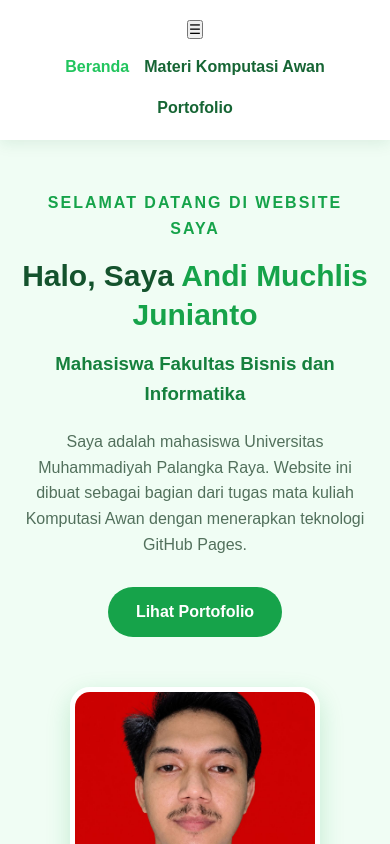
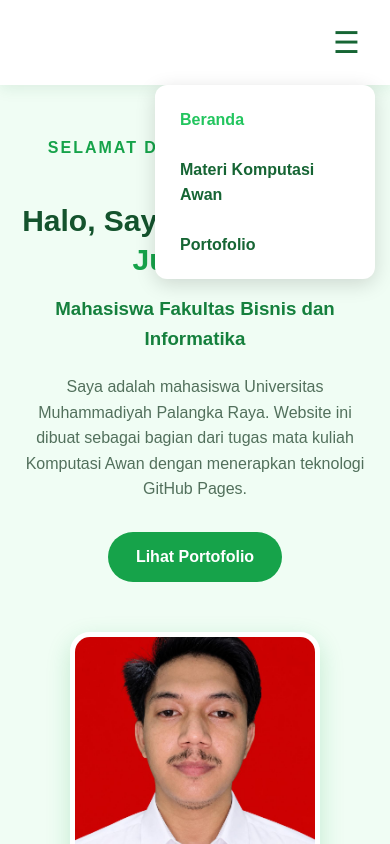
Before and after one commit to andimuchlisjunianto/tugas3-cloud-23.53.027627, a plain HTML site: page index.html in a window 390 px wide. Both pictures are taken after a click on the button "Buka menu". Shown: the top 844 px of the page. Drawn offline with Linux system fonts and the light colour scheme.

Commit message:
Update style.css

```diff
--- a/assets/css/style.css
+++ b/assets/css/style.css
@@ -333,3 +333,53 @@ footer {
         padding: 35px 6%;
     }
 }
+
+/* MENU HAMBURGER */
+.menu-toggle {
+    display: none;
+    background: none;
+    border: none;
+    color: #166534;
+    font-size: 30px;
+    cursor: pointer;
+    padding: 5px 10px;
+}
+
+/* TAMPILAN MENU DI HP */
+@media (max-width: 768px) {
+
+    .navbar {
+        position: relative;
+        flex-direction: row;
+        justify-content: flex-end;
+        align-items: center;
+    }
+
+    .menu-toggle {
+        display: block;
+    }
+
+    .navbar ul {
+        display: none;
+        position: absolute;
+        top: 100%;
+        right: 15px;
+        width: 220px;
+        flex-direction: column;
+        gap: 0;
+        background: white;
+        padding: 10px;
+        border-radius: 12px;
+        box-shadow: 0 5px 20px rgba(0, 0, 0, 0.15);
+        z-index: 1000;
+    }
+
+    .navbar ul.show {
+        display: flex;
+    }
+
+    .navbar ul li a {
+        display: block;
+        padding: 12px 15px;
+    }
+}
```
